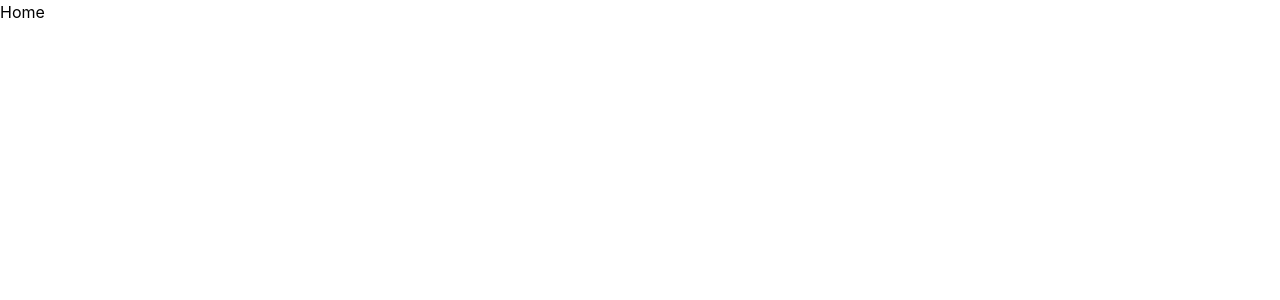
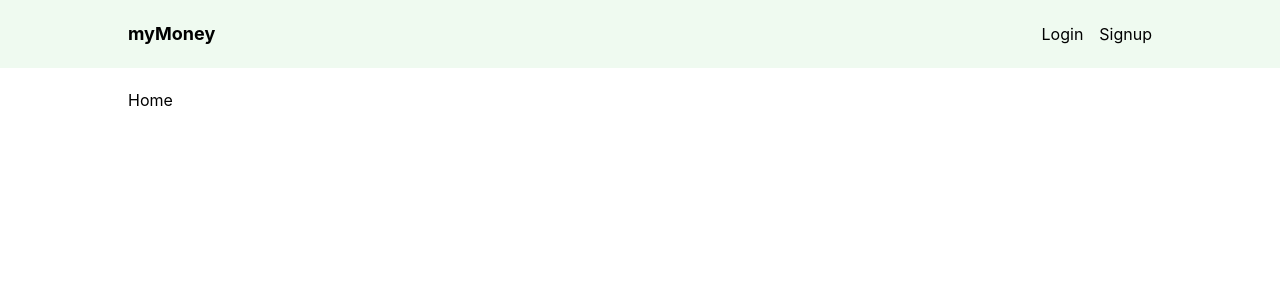
Before and after one commit to DavidRedding/banking, a JavaScript app: page / in a window 1280 px wide. Shown: the top 300 px of the page. Built offline with nearby package versions, Linux system fonts and the light colour scheme; the HTML template or start-up script is replaced by a standard one.

Commit message:
navbar component

```diff
--- a/src/App.js
+++ b/src/App.js
@@ -2,10 +2,14 @@ import { BrowserRouter, Route, Switch } from 'react-router-dom';
 import Home from './pages/home/Home';
 import Signup from './pages/signup/Signup';
 import Login from './pages/login/Login';
+import Navbar from './components/Navbar';
 
 const App = () => (
-  <div>
+  <div className="min-h-screen">
     <BrowserRouter>
+      <Navbar />
+      <div className="p-5">
+        <div className="max-w-5xl mx-auto">
           <Switch>
             <Route path="/" exact>
               <Home />
@@ -17,6 +21,8 @@ const App = () => (
               <Signup />
             </Route>
           </Switch>
+        </div>
+      </div>
     </BrowserRouter>
   </div>
 );
--- /dev/null
+++ b/src/components/Navbar.js
@@ -0,0 +1,17 @@
+import { Link } from 'react-router-dom';
+
+const Navbar = () => (
+  <nav className=" bg-[#effaf0] p-5 ">
+    <ul className="flex max-w-5xl mx-auto items-center ">
+      <li className="text-lg font-bold mr-auto">myMoney</li>
+      <li className="mr-4">
+        <Link to="/login">Login</Link>
+      </li>
+      <li>
+        <Link to="/signup">Signup</Link>
+      </li>
+    </ul>
+  </nav>
+);
+
+export default Navbar;
```
Lines whose indentation alone changed are shown as unchanged.
